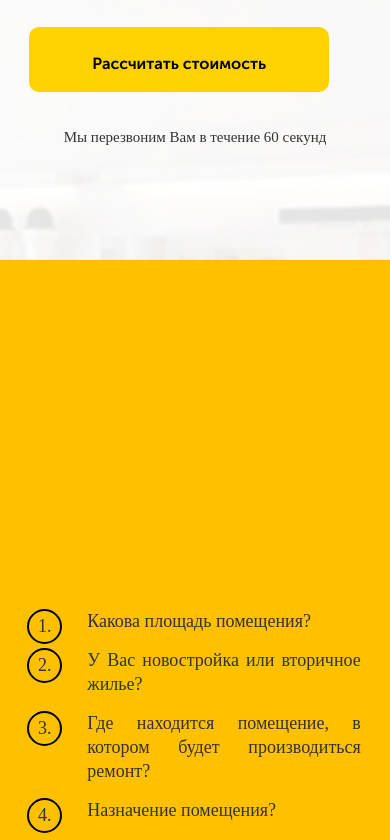
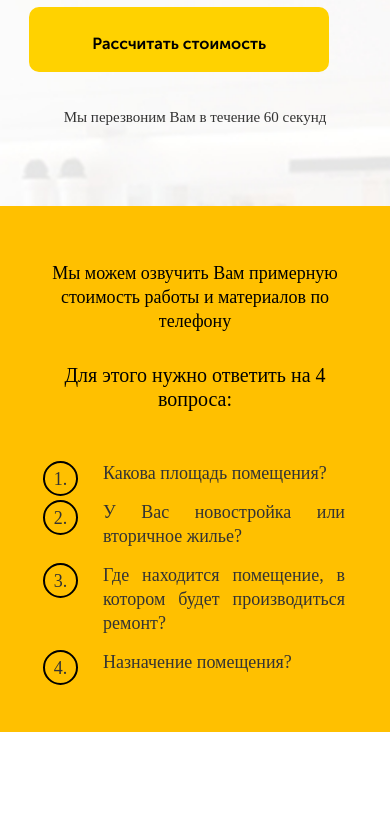
Before and after one commit to OlgaShishkina/21_2, a plain HTML site: page index.html in a window 390 px wide. Shown: the part 3077-3917 px from the top of the page. After the commit the page ends 3809 px from the top, so only its background shows below. Drawn offline with nearby package versions, Linux system fonts and the light colour scheme.

Commit message:
добавлен адаптив для маленьких и средних экранов

```diff
--- a/sass/_media.sass
+++ b/sass/_media.sass
@@ -33,7 +33,6 @@
     background-position: top right
     background-size: cover
     position: relative
-
     &:before
       content: ''
       left: 0
@@ -42,7 +41,6 @@
       height: 50%
       background-color: #ffc000
       position: absolute
-
   .calculation-container
     flex-direction: column
     justify-content: space-between
@@ -52,10 +50,21 @@
       width: 504px
       order: 2   // я поменяла порядок элементов , это свойство flex
       text-align: center
+      padding-top: 40px
+      padding-bottom: 70px
+      z-index: 1
+      &__subtitle
+        margin-top: 30px
+        margin-bottom: 50px
       &__list
         text-align: left
   .calculation-form__title
-    margin-top: 50px
+    margin-top: 30px
+    margin-bottom: 20px
+  .calculation-form__subtitle
+    margin-bottom: 30px
+  .calculation-form__phone
+    margin-bottom: 80px
 
 @media (max-width: 768px)
   .container
@@ -105,7 +114,6 @@
 @media (max-width: 590px)
   .container
     width: 85%
-
   .form__input-1
     margin-right: 30px
     margin-bottom: 30px
@@ -116,6 +124,13 @@
   .section-title_center
     padding: 25px
     font-size: 25px
+  .calculation
+    &-text
+      width: 404px
+      padding-bottom: 70px
+    &-form
+      margin-bottom: 0
+
 
 @media (max-width: 575px)
   .container
@@ -205,11 +220,12 @@
   .section-title_center
     padding: 25px
     font-size: 25px
+  .calculation-text
+    width: 300px
 
 @media (max-width: 450px)
   .container
     width: 85%
-
   .form__input-1
     margin-right: 30px
     margin-bottom: 30px
@@ -250,6 +266,12 @@
   .calculation-form__subtitle
     font-size: 18px
     line-height: 24px
+  .calculation-text
+    width: 300px
+    padding-bottom: 40px
+    &__title
+      line-height: 24px
+      font-size: 18px
 
 
 
```
Also changed, not shown: css/style.css, 1 other file.
